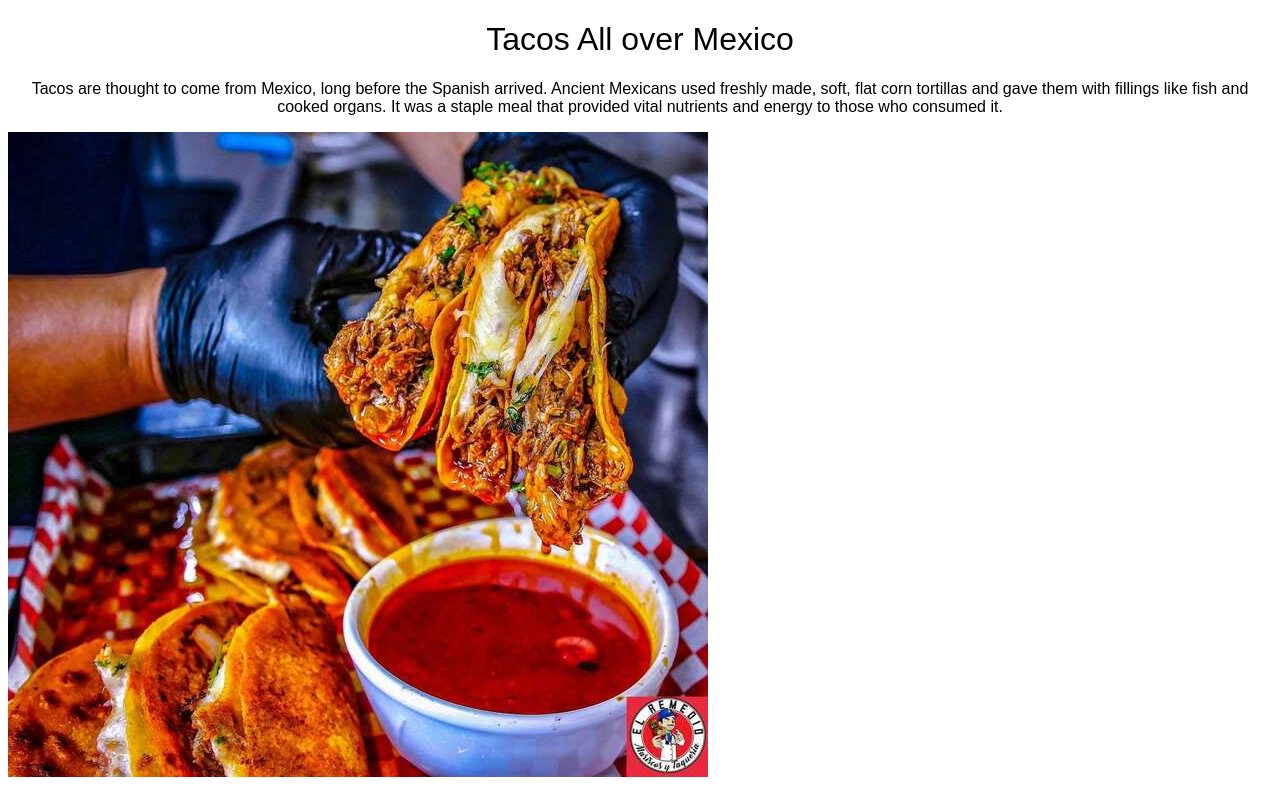
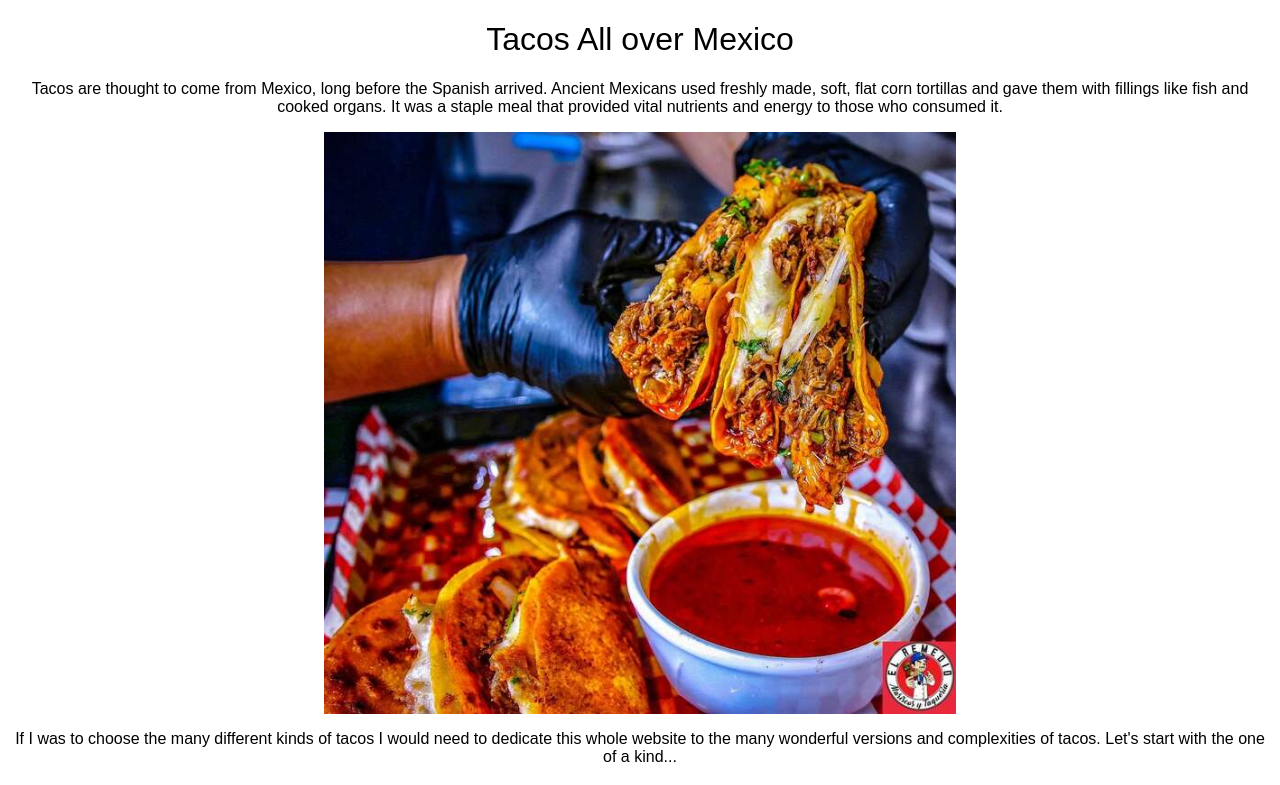
Before and after one commit to Ulises1029/mexico-recipes, a plain HTML site: page recipes/tacos.html in a window 1280 px wide. Shown: the top 785 px of the page. Drawn offline with Linux system fonts and the light colour scheme.

Commit message:
Add index.css and recipes/tacos.html

```diff
--- a/index.css
+++ b/index.css
@@ -99,3 +99,10 @@ ul {
 .steps-container {
     padding: 0px 20px 0px 20px;
 }
+
+.center {
+    display: block;
+    margin-left: auto;
+    margin-right: auto;
+    width: 50%;
+}
--- a/recipes/tacos.html
+++ b/recipes/tacos.html
@@ -15,7 +15,7 @@
         provided vital nutrients and energy to those who consumed it.
     </center>
     </p>
-        <img src="../images/birria-tacos.jpeg" alt="Street Vendors selling tacos">
+        <img src="../images/birria-tacos.jpeg" class="center" alt="Street Vendors selling tacos">
         </header>
     <p><center>If I was to choose the many different kinds of tacos I would need to dedicate
         this whole website to the many wonderful versions and complexities of tacos.
```
